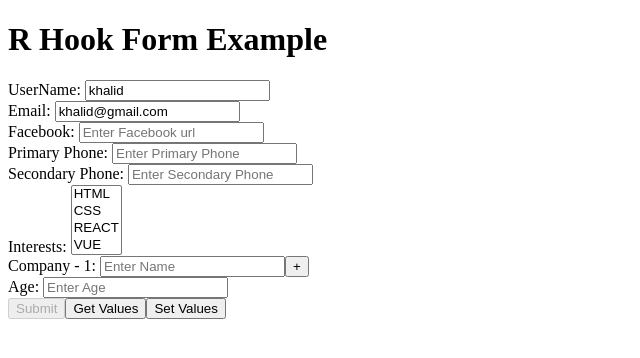
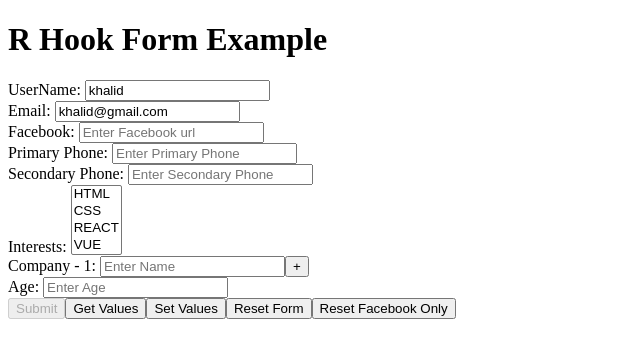
Before and after one commit to mohaimenkhalid/react-hook-form, a React (Vite) app: page / in a window 1280 px wide. Shown: the top 358 px of the page, without its empty margins (0-640 px from the left). Built offline with nearby package versions, Linux system fonts and the light colour scheme.

Commit message:
Reset Form and Reset Field

```diff
--- a/src/App.jsx
+++ b/src/App.jsx
@@ -29,7 +29,9 @@ export default function App() {
         formState,
         watch,
         getValues,
-        setValue
+        setValue,
+        reset,
+        resetField
     } = form;
 
     const {errors, isDirty, touchedFields, dirtyFields, isValid} = formState;
@@ -205,6 +207,8 @@ export default function App() {
                     type="submit">Submit</button>
                 <button type="button" onClick={handleGetValues}>Get Values</button>
                 <button type="button" onClick={handleSetValue}>Set Values</button>
+                <button type="button" onClick={() => reset()}>Reset Form</button>
+                <button type="button" onClick={() => resetField("social.facebook")}>Reset Facebook Only</button>
 
             </form>
 
```
